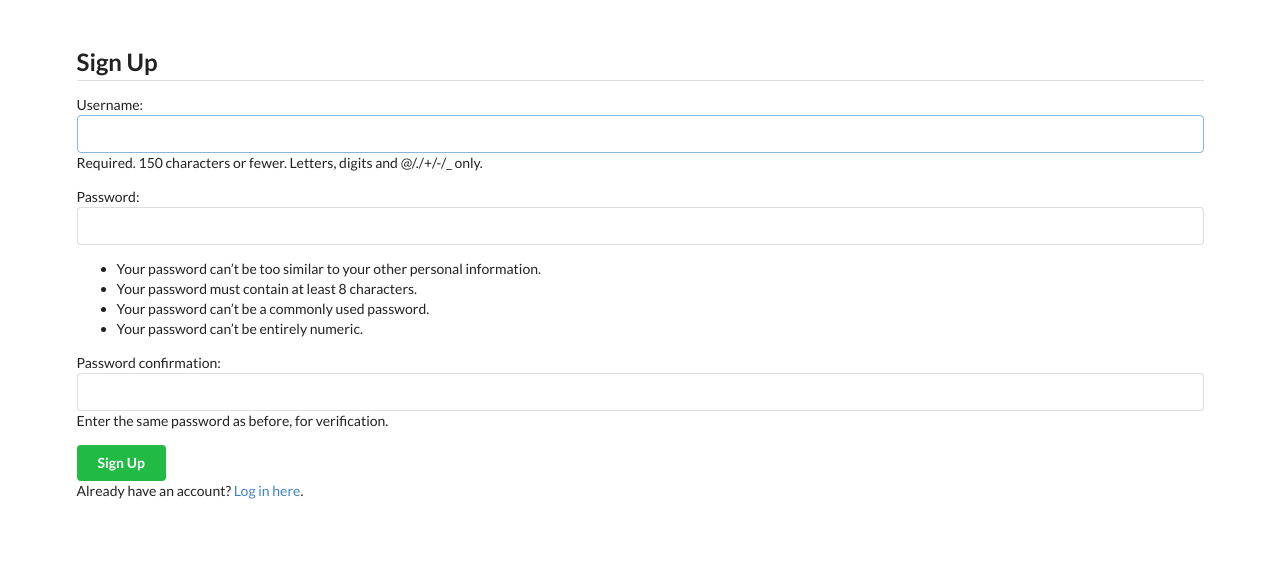
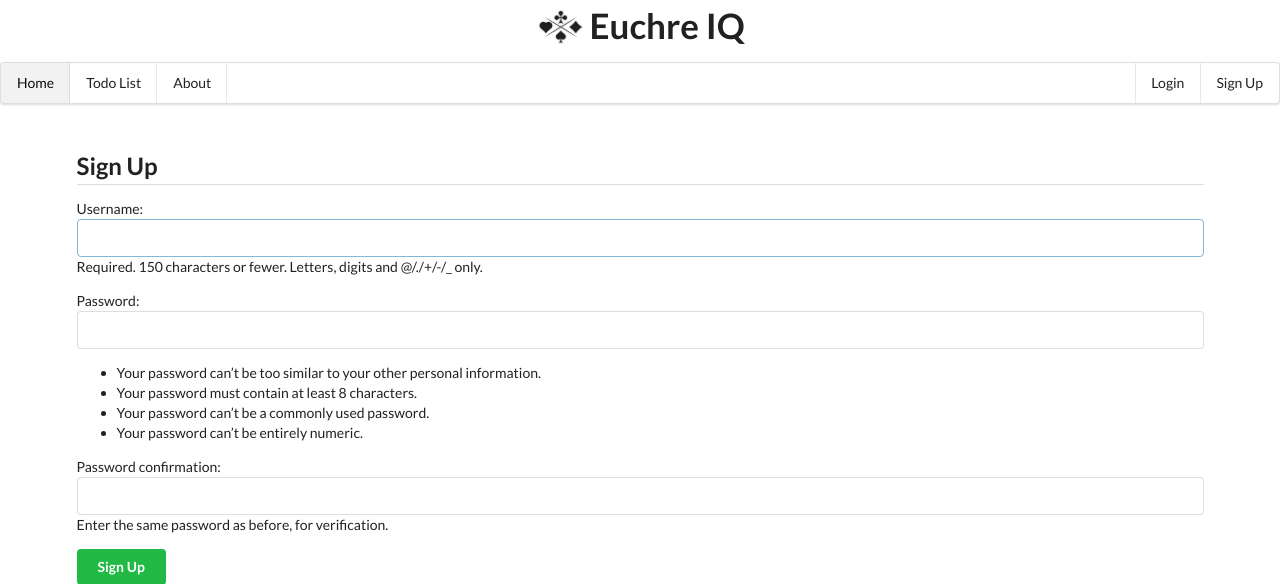
Before and after one commit to gimes28/Euchre-Project, a Django app: page /signup/ in a window 1280 px wide. Shown: the top 584 px of the page. Run offline with Django 5.2, Linux system fonts and the light colour scheme.

Commit message:
Make sure all pages display correctly and have the app title and toolbar

```diff
--- a/App/euchreapp/euchreapp/urls.py
+++ b/App/euchreapp/euchreapp/urls.py
@@ -28,4 +28,5 @@ urlpatterns = [
     path('login/', CustomLoginView.as_view(), name='login'),  # Login
     path('logout/', auth_views.LogoutView.as_view(next_page='/'), name='logout'),  # Logout and redirect back to homepage
     path('signup/', homepage_views.signup, name='signup'),  # Sign Up
+    path('about/', homepage_views.about, name='about'),  # About
 ]
--- a/App/euchreapp/templates/home.html
+++ b/App/euchreapp/templates/home.html
@@ -30,7 +30,7 @@
         <div class="ui menu">
             <a class="item active" href="/">Home</a>
             <a class="item" href="/todolist/">Todo List</a>
-            <a class="item" href="#">About</a>
+            <a class="item" href="/about/">About</a>
             <div class="right menu">
                 {% if user.is_authenticated %}
                     <span class="item">Welcome, {{ user.username }}!</span>
--- a/App/euchreapp/templates/signup.html
+++ b/App/euchreapp/templates/signup.html
@@ -1,12 +1,47 @@
 <!DOCTYPE html>
-<html lang="en">
 <head>
+    <!-- load static folder for custom styles, images, etc. -->
+    {% load static %}
     <meta charset="UTF-8">
     <meta name="viewport" content="width=device-width, initial-scale=1.0">
-    <title>Sign Up</title>
+    <title>Euchre IQ</title>
+
+    <!-- Semantic UI CSS -->
     <link rel="stylesheet" href="https://cdn.jsdelivr.net/npm/semantic-ui@2.4.2/dist/semantic.min.css">
+
+    <!-- Custom CSS -->
+    <link rel="stylesheet" href="{% static 'css/styles.css' %}">
+
+    <!-- jQuery -->
+    <script src="https://code.jquery.com/jquery-3.6.0.min.js"></script>
+
+    <!-- Semantic UI JavaScript -->
+    <script src="https://cdn.jsdelivr.net/npm/semantic-ui@2.4.2/dist/semantic.min.js"></script>
 </head>
 <body>
+    <h1 class="ui center aligned header" style="padding-top: 8px; font-size: 2.5rem !important;">
+        <img src="{% static 'images/euchre-logo.png' %}" alt="Euchre Logo" class="header-logo">
+        Euchre IQ
+    </h1>
+
+    <!-- Toolbar Section -->
+    <div class="ui menu">
+        <a class="item active" href="/">Home</a>
+        <a class="item" href="/todolist/">Todo List</a>
+        <a class="item" href="/about/">About</a>
+        <div class="right menu">
+            {% if user.is_authenticated %}
+                <span class="item">Welcome, {{ user.username }}!</span>
+                <form method="post" action="{% url 'logout' %}" style="display:inline;">
+                    {% csrf_token %}
+                    <button class="ui item button" type="submit">Logout</button>
+                </form>
+            {% else %}
+                <a class="ui item" href="{% url 'login' %}">Login</a>
+                <a class="ui item" href="{% url 'signup' %}">Sign Up</a>
+            {% endif %}
+        </div>
+    </div>
     <div class="ui container" style="margin-top: 50px;">
         <h2 class="ui dividing header">Sign Up</h2>
         <form method="post" class="ui form">
```
Also changed, not shown: App/euchreapp/templates/login.html (+37 -1 lines), App/euchreapp/templates/todos.html (+29 -3 lines), App/euchreapp/db.sqlite3.
